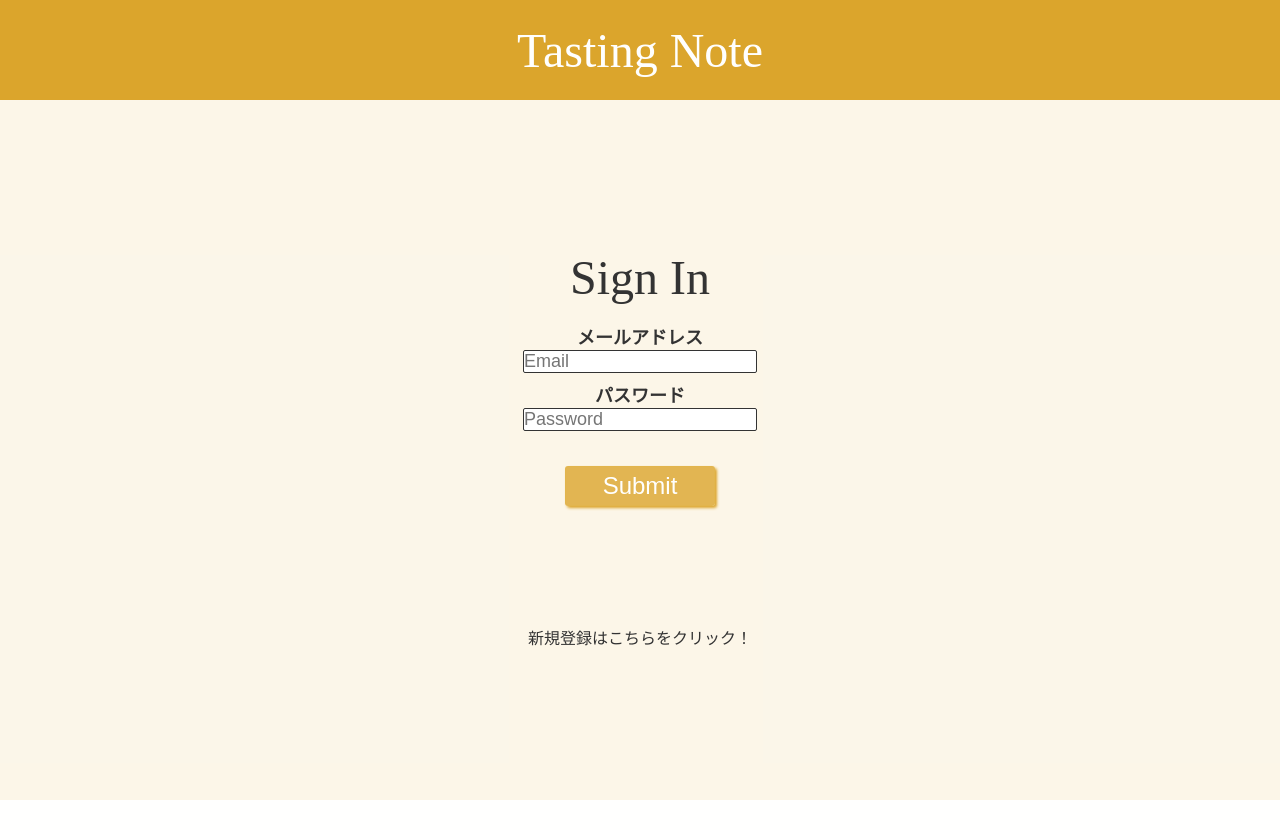
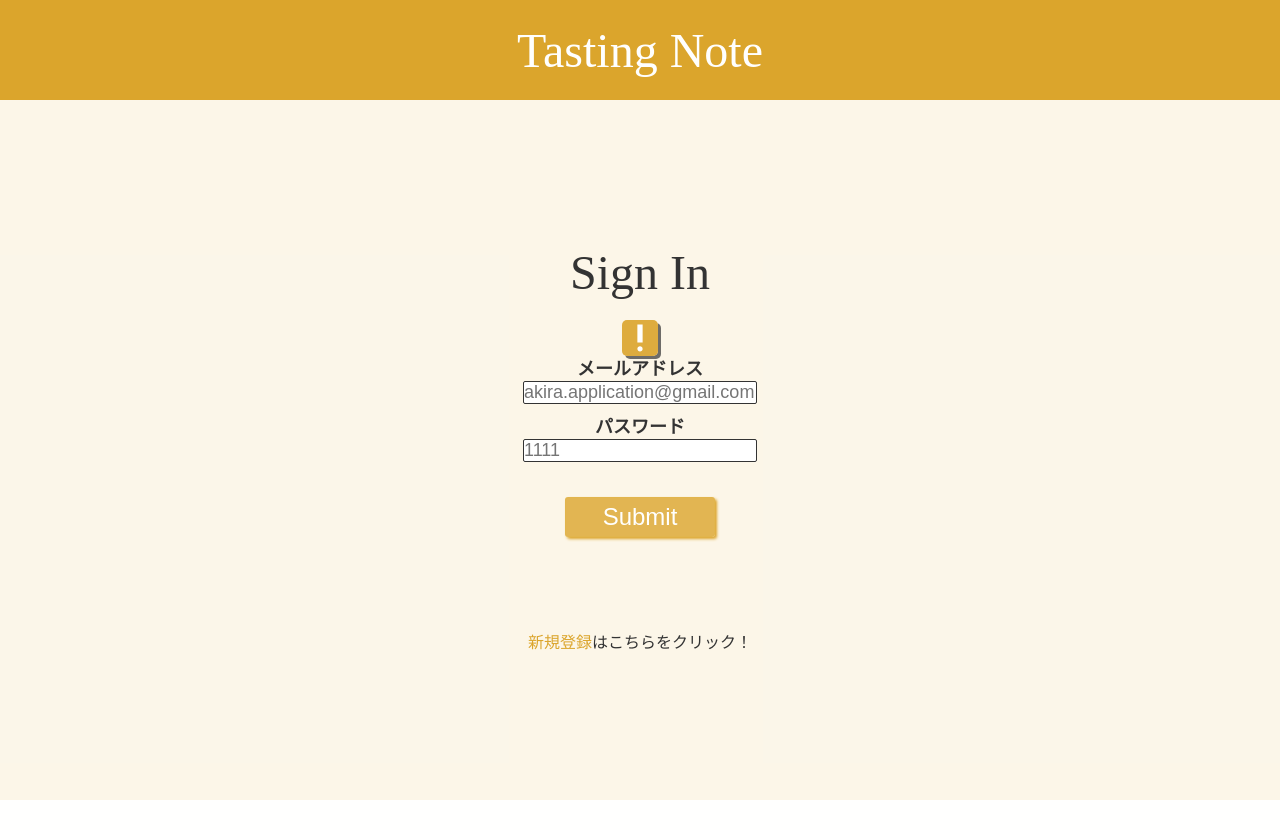
Before and after one commit to akiran1sei/tastingnote, a Next.js app: page /pages/auth/signin in a window 1280 px wide. Built offline with nearby package versions, Linux system fonts and the light colour scheme; a web font is replaced by a local one; what next would draw is missing.

Commit message:
サインイン時の注意書き記述

```diff
--- a/src/app/pages/auth/signin/page.jsx
+++ b/src/app/pages/auth/signin/page.jsx
@@ -6,13 +6,14 @@ import Link from "next/link";
 import React, { useEffect, useState } from "react";
 import { useRouter } from "next/navigation";
 import dotenv from "dotenv";
+import Image from "next/image";
 dotenv.config();
 const SignIn = () => {
   const [email, setEmail] = useState("");
   const [password, setPassword] = useState("");
   const [isLoading, setIsLoading] = useState(false);
   const [error, setError] = useState(""); // エラー状態の追加
-
+  const [action, setAction] = useState(false);
   const router = useRouter();
   useEffect(() => {
     //  window.location.reload();
@@ -55,12 +56,43 @@ const SignIn = () => {
       setIsLoading(false);
     }
   };
-
+  const handleClick = () => {
+    setAction(!action);
+  };
   return (
     <div className={styles.sign_page}>
       <div className={styles.sign_wrapper}>
         <h1 className={styles.contents_title}>Sign In</h1>
         <div className={styles.sign_card}>
+          <div className={styles.sign_pointBox}>
+            <button
+              className={styles.sign_pointImg}
+              type="button"
+              onClick={handleClick}
+            >
+              <Image
+                src="/images/priority_high_img_white.svg"
+                alt="エクスクラメーションボタン"
+                width={24}
+                height={24}
+                priority
+              />
+            </button>
+
+            {action && (
+              <p className={styles.sign_point}>
+                <span className={styles.sign_pointWrap}>
+                  下記の入力欄に記載されている
+                  <br />
+                  アドレスとパスワード
+                  <br />
+                  を使用していただきますと、
+                  <br />
+                  お試し用でアプリを使用できます。
+                </span>
+              </p>
+            )}
+          </div>
           <form onSubmit={handleSubmit}>
             {error && <div className={styles.error_message}>{error}</div>}
             <ul className={styles.sign_list}>
@@ -73,7 +105,7 @@ const SignIn = () => {
                   id="email"
                   value={email}
                   onChange={(e) => setEmail(e.target.value)}
-                  placeholder="Email"
+                  placeholder="akira.application@gmail.com"
                   required
                   disabled={isLoading}
                 />
@@ -87,7 +119,7 @@ const SignIn = () => {
                   id="password"
                   value={password}
                   onChange={(e) => setPassword(e.target.value)}
-                  placeholder="Password"
+                  placeholder="1111"
                   required
                   disabled={isLoading}
                 />
@@ -100,7 +132,7 @@ const SignIn = () => {
         </div>
         <p className={styles.sign_link}>
           <Link href="/pages/auth/signup" className={styles.smallFont}>
-            新規登録はこちらをクリック！
+            <span>新規登録</span>はこちらをクリック！
           </Link>
         </p>
       </div>
--- a/src/app/pages/auth/signup/page.jsx
+++ b/src/app/pages/auth/signup/page.jsx
@@ -88,7 +88,7 @@ const SignUp = () => {
         </div>
         <p className={styles.sign_link}>
           <Link href={"./signin"} className={styles.smallFont}>
-            Sing Inは、こちらをクリック！
+            <span>Sing In</span>は、こちらをクリック！
           </Link>
         </p>
       </div>
--- a/src/app/styles/Contents.module.css
+++ b/src/app/styles/Contents.module.css
@@ -1401,6 +1401,8 @@ input[type="range"].select_input_roast {
   margin-right: 1rem;
 }
 .edit_contents_item_mark {
+  width: 36px;
+  height: auto;
   margin-top: 0;
 }
 .edit_contents_item_mark img {
@@ -1603,6 +1605,7 @@ input[type="range"].select_input_roast {
   height: 300px;
   display: block;
 }
+
 .sign_wrapper {
   justify-content: center;
 }
@@ -1611,6 +1614,7 @@ input[type="range"].select_input_roast {
   margin: 0 auto 2rem;
   justify-content: center;
 }
+
 .sign_item {
   text-align: center;
   margin-bottom: 1rem;
@@ -1650,6 +1654,45 @@ input[type="range"].select_input_roast {
   color: var(--color-yellow);
   box-shadow: inset 3px 3px var(--color-box-shadow);
 }
+.sign_pointBox {
+  display: flex;
+  flex-direction: column;
+  align-items: center;
+}
+.sign_point {
+  width: 100%;
+  height: 100vh;
+  text-align: center;
+  font-size: var(--font-size-base);
+  color: var(--color-yellow);
+  background: #ffffffe6;
+  position: absolute;
+  top: 50px;
+  padding: 1rem;
+}
+.sign_pointWrap {
+  width: 100%;
+  position: absolute;
+  top: 50%;
+  left: 0;
+  right: 0;
+}
+.sign_pointImg {
+  width: 36px;
+  height: auto;
+  box-shadow: 3px 3px var(--color-box-shadow);
+  background: var(--color-yellow-90);
+  border-radius: 5px;
+  position: relative;
+  z-index: var(--z-index-popup);
+}
+.sign_pointImg:active {
+  background: #ffffff;
+  box-shadow: inset 3px 3px var(--color-box-shadow);
+}
+.sign_link span {
+  color: var(--color-yellow);
+}
 .sign_link > a.smallFont {
   color: var(--color-black);
 }
```
